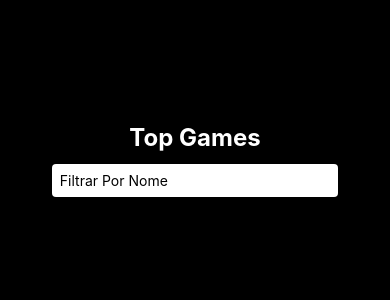
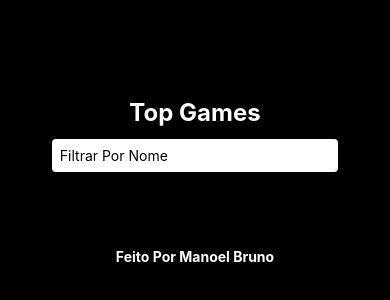
Before and after one commit to Bruhnodev17/appgames, a React Native app: screen / in a window 390 px wide. Shown: the part 240-540 px from the top of the page. Built offline with nearby package versions, Linux system fonts and the light colour scheme.

Commit message:
chamando o footer

```diff
--- a/App.tsx
+++ b/App.tsx
@@ -1,11 +1,13 @@
 import { Text, View } from 'react-native';
 import Header from './src/components/Header';
+import Footer from './src/components/Footer';
 import styles from "./AppStyles";
 
 export default function App() {
   return (
     <View style={styles.container}>
       <Header/>
+      <Footer />
     </View>
   );
 }
--- /dev/null
+++ b/src/components/Footer/index.tsx
@@ -0,0 +1,12 @@
+import { View, Text } from "react-native";
+import styles from "./styles";
+
+function Footer (){
+    return(
+        <View style={styles.footer}>
+            <Text style={styles.footerText}>Feito Por Manoel Bruno</Text>
+        </View>
+    )
+}
+
+export default Footer;
--- /dev/null
+++ b/src/components/Footer/styles.ts
@@ -0,0 +1,18 @@
+import { StyleSheet } from "react-native";
+
+const styles = StyleSheet.create({
+    footer: {
+        width: "100%",
+        height: 50,
+        padding: 16,
+        alignItems: "center",
+        backgroundColor: "#000",
+    },
+    footerText: {
+        fontSize: 14,
+        fontWeight: "bold",
+        color: "#FFF"
+    },
+})
+
+export default styles;
```
